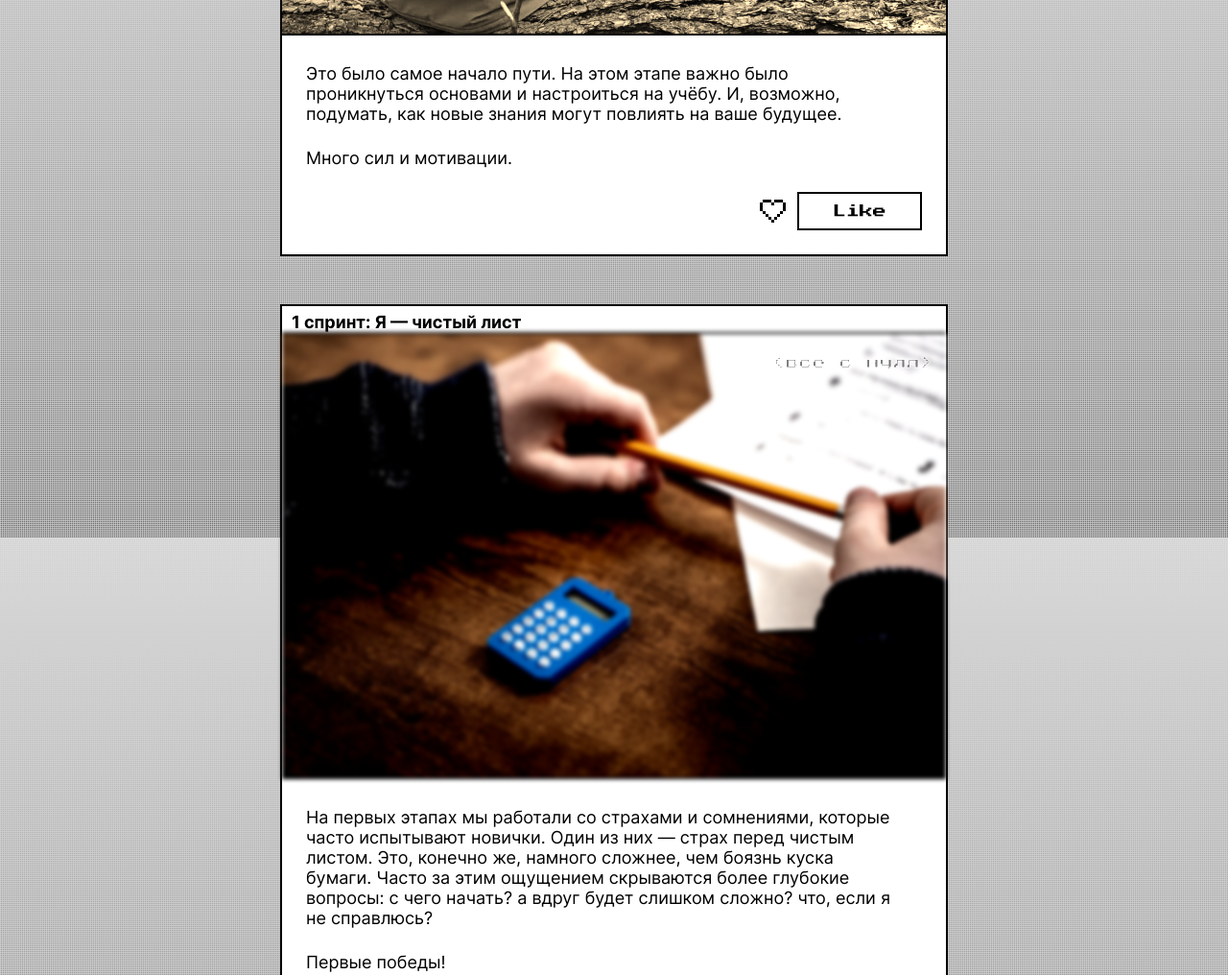
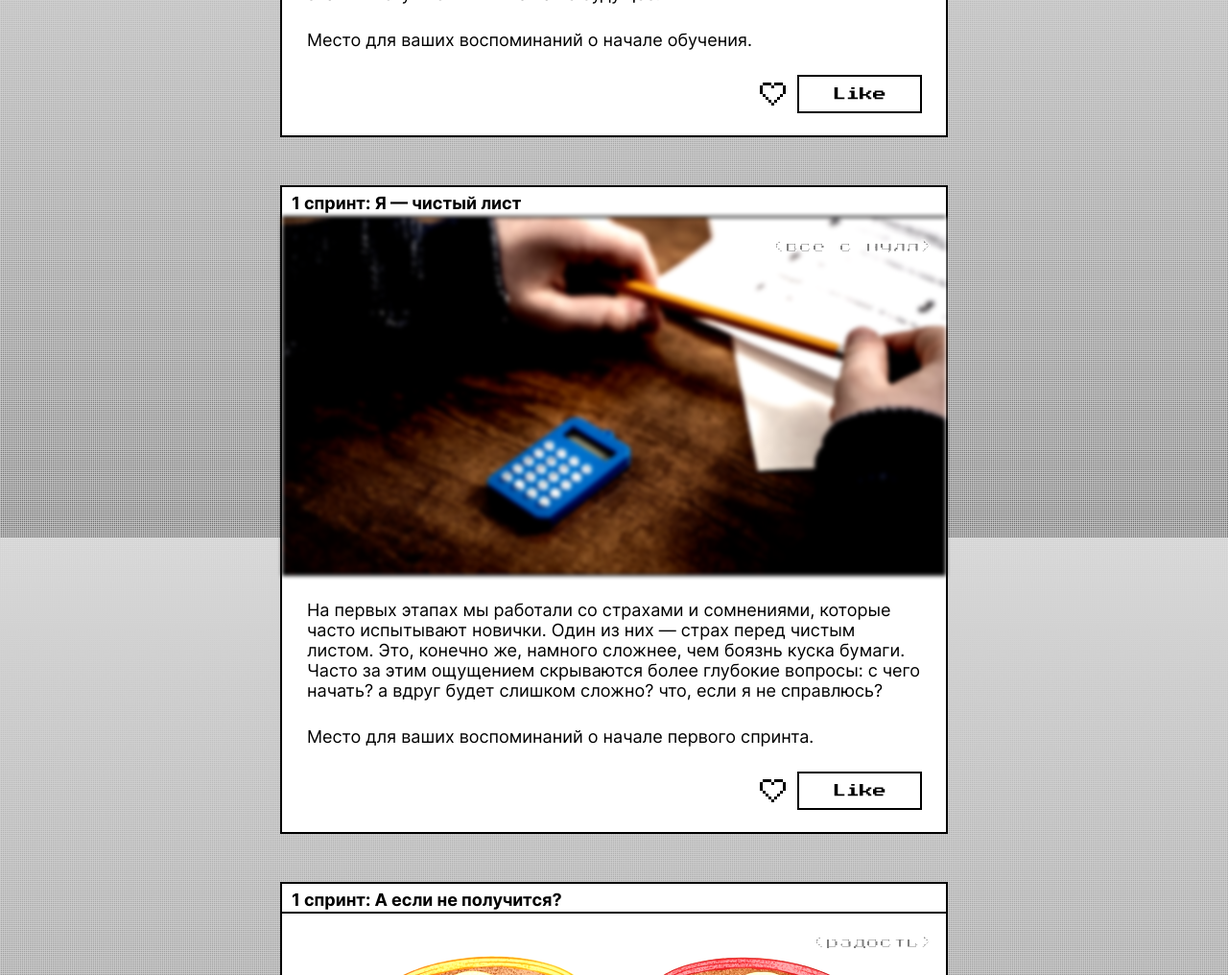
Before and after one commit to FeleRoy/zakrivayuschiy-teg-f, a plain HTML site: page index.html in a window 1280 px wide. Shown: the part 1040-2056 px from the top of the page at 96% size. Drawn offline with Linux system fonts and the light colour scheme.

```diff
--- a/index.html
+++ b/index.html
@@ -65,7 +65,7 @@
               основами и настроиться на учёбу. И, возможно, подумать, как новые
               знания могут повлиять на ваше будущее.
             </p>
-            <p class="card__text">Много сил и мотивации.</p>
+            <p class="card__text">Место для ваших воспоминаний о начале обучения.</p>
             <div class="buttons">
               <button class="card__icon-button" type="button">
                 <svg
@@ -133,7 +133,7 @@
               за этим ощущением скрываются более глубокие вопросы: с чего
               начать? а вдруг будет слишком сложно? что, если я не справлюсь?
             </p>
-            <p class="card__text">Первые победы!</p>
+            <p class="card__text">Место для ваших воспоминаний о начале первого спринта.</p>
             <div class="buttons">
               <button class="card__icon-button" type="button">
                 <svg
@@ -199,7 +199,7 @@
               могла быстро померкнуть и смениться ожиданием провала. Или вы,
               наоборот, могли вдохновиться успехами и поверить в себя.
             </p>
-            <p class="card__text">Ура, скорее бы следующий прокет!</p>
+            <p class="card__text">Место для ваших воспоминаний об окончании первого спринта.</p>
             <div class="buttons">
               <button class="card__icon-button" type="button">
                 <svg
@@ -267,7 +267,7 @@
               подвержены перфекционизму и вместо того, чтобы сделать идеально,
               старались просто сделать.
             </p>
-            <p class="card__text">Столько всего нового!</p>
+            <p class="card__text">Место для ваших воспоминаний о начале второго спринта.</p>
             <div class="buttons">
               <button class="card__icon-button" type="button">
                 <svg
@@ -337,7 +337,7 @@
               единомышленники, не правда ли?
             </p>
             <p class="card__text">
-              Много людей сталкивались и решали такие же проблемы, как и я.
+              Место для ваших воспоминаний об окончании второго спринта.
             </p>
             <div class="buttons">
               <button class="card__icon-button" type="button">
@@ -404,7 +404,7 @@
               вам могло показаться, что решения просто иссякли. Значит, пришло
               время посмотреть на задачу под другим углом.
             </p>
-            <p class="card__text">Ещё больше нового!</p>
+            <p class="card__text">Место для ваших воспоминаний о начале третьего спринта.</p>
             <div class="buttons">
               <button class="card__icon-button" type="button">
                 <svg
@@ -473,7 +473,7 @@
               откуда вы её черпали.
             </p>
             <p class="card__text">
-              Страх чистого листа и бесконечное откладывание на потом.
+              Место для ваших воспоминаний об окончании третьего спринта.
             </p>
             <div class="buttons">
               <button class="card__icon-button" type="button">
@@ -544,7 +544,7 @@
               Ведь часто путь — и есть результат.
             </p>
             <p class="card__text">
-              Хочется сдать проект и побыстрее перейти к программированию.
+              Место, чтобы остановиться, подумать и написать, что вы чувствуете в этой точке пути.
             </p>
             <div class="buttons">
               <button class="card__icon-button" type="button">
--- a/styles/style.css
+++ b/styles/style.css
@@ -147,6 +147,7 @@
   padding-top: 6px;
   padding-right: 10px;
   padding-left: 10px;
+  padding-bottom: 2px;
   font-variation-settings: 'wght' var(--card__title-weight);
   font-size: 18px;
   line-height: 21.78px;
@@ -186,6 +187,7 @@
 
 .card__image {
   width: 100%;
+  height: 375px;
   object-fit: cover;
   object-position: center;
   border-top: 2px solid var(--accent-color);
@@ -194,8 +196,10 @@
 
 .card__text {
   padding: 25px;
-  padding-right: 48px;
-  padding-bottom: 0px;
+  padding-left: 26px;
+  padding-top: 21px;
+  padding-right: 25px;
+  padding-bottom: 6px;
   font-variation-settings: 'wght' var(--card__text-weight);
   line-height: 21px;
 }
@@ -204,9 +208,12 @@
   display: flex;
   justify-content: end;
   align-items: start;
+  justify-self: end;
   gap: 6px;
-  margin: 25px;
-  margin-bottom: 23px;
+  margin-bottom: 21px;
+  margin-top: 20px;
+  margin-left: 25px;
+  margin-right: 25px;
 }
 
 .project-button {
```
